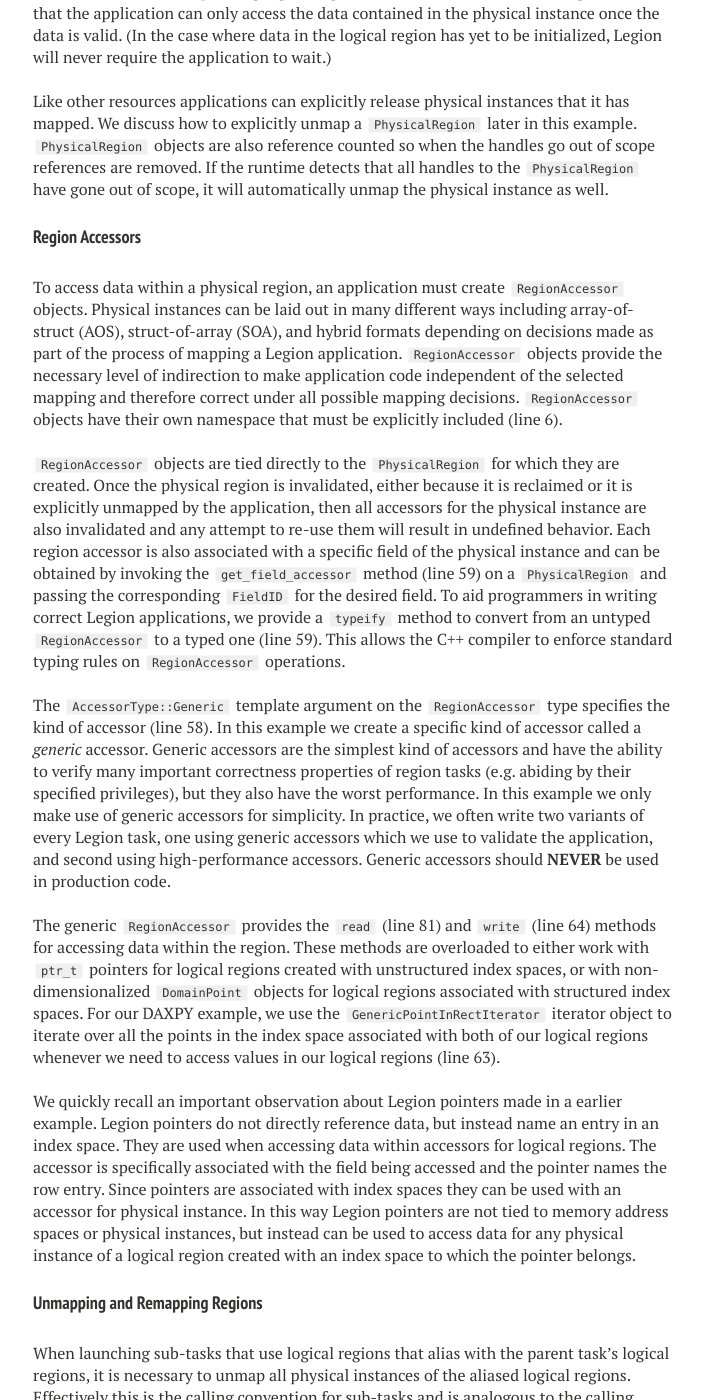
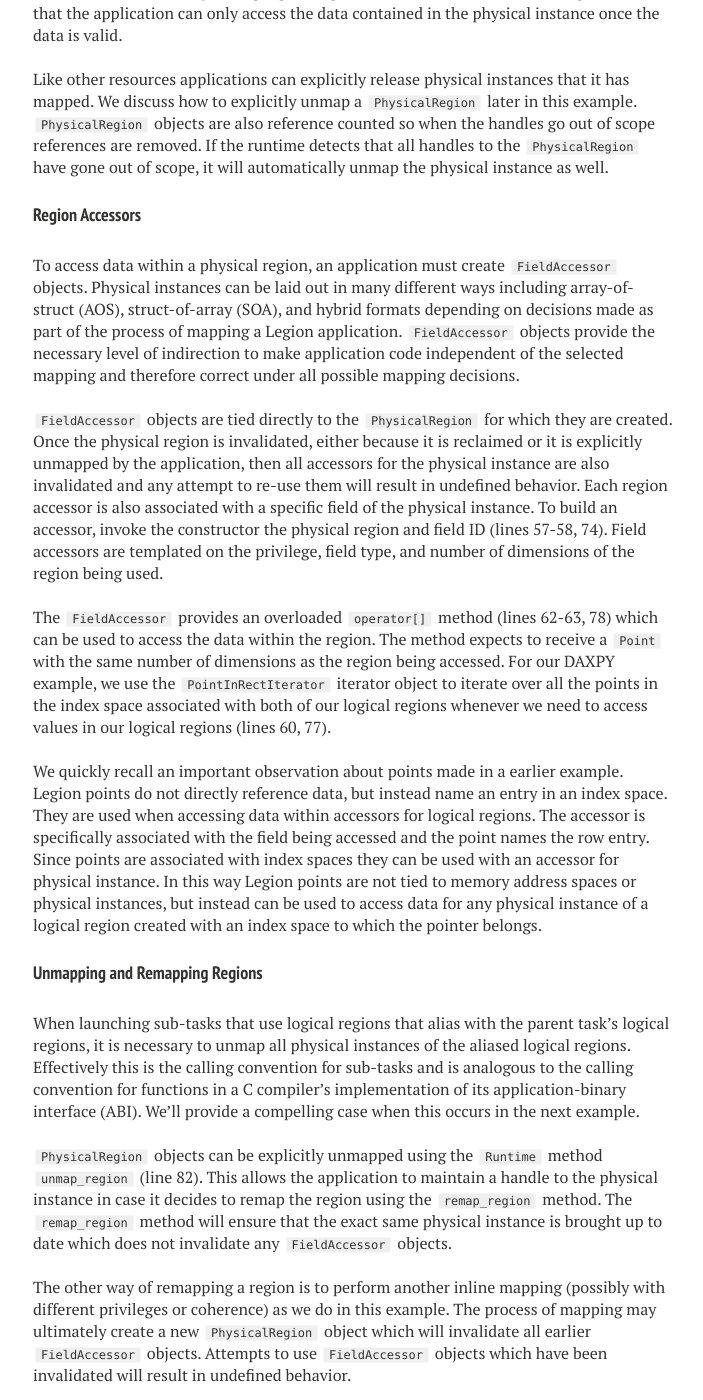
Before and after one commit to apryakhin/legion.stanford.edu, a Jekyll site: the page built from tutorial05.md, in a window 1280 px wide and 1400 px high, scrolled down 3031 px. Shown: the whole window, without its empty margins (287-990 px from the left). Built offline with Jekyll 4.4.1, drawn with Linux system fonts in a browser that asks for light colours; nearby versions of some CDN libraries; some of the changed text lies outside the part shown.

Commit message:
Update tutorial 5 text.

```diff
--- a/tutorial05.md
+++ b/tutorial05.md
@@ -66,27 +66,27 @@ To implement DAXPY we'll create two logical
 regions with a common index space. One logical
 region will store the inputs and the other
 will store the results. The input region will
-have two fields, one for storing the 'X' values
-and the other for storing the 'Y' values. The
-output region will have a single 'Z' field for
+have two fields, one for storing the `X` values
+and the other for storing the `Y` values. The
+output region will have a single `Z` field for
 storing the result of the DAXPY computation.
 
-On lines 31-33 we create a 1D `Rect` to describe
-the space of elements for our index space and
-then create a structured index space. We then
+On lines 31-32 we create a 1D `Rect` to describe
+the space of elements and
+use it to create an index space. We then
 create two field spaces: one for describing
-the two input fields (line 34) and one for
-describing the output (line 41). In the input
+the two input fields (line 33) and one for
+describing the output (line 40). In the input
 field space `input_fs` we allocate two fields
-with field IDs `FID_X` and `FID_Y` each with
-enough space for holding double precision values.
+with field IDs `FID_X` and `FID_Y` which each
+hold double-precision floating-point values.
 In the output field space `output_fs` we allocate
 a single field `FID_Z` for storing the result
 of the computation.
 
 After creating the two fields spaces and allocating
 fields, we create two logical regions each with
-the same index space (lines 47-48). The `input_lr`
+the same index space (lines 46-47). The `input_lr`
 and `output_lr` logical regions store the input
 and output logical regions respectively. We'll
 make use of the same region scheme throughout
@@ -105,9 +105,9 @@ data. Unlike logical regions which are abstractions
 for describing how data is organized and have no
 implied placement or layout in the memory hierarchy,
 physical instances will have an explicit placement
-and layout. The choice of placement and layout are
+and layout. (The choice of placement and layout are
 made by the mapping process which we cover in a
-later example. Physical instances that are created
+later example.) Physical instances that are created
 are represented by `PhysicalRegion` handles which
 we discuss in more detail momentarily.
 
@@ -130,9 +130,9 @@ productivity features primarily only appear in Regent.
 #### Inline Mappings ####
 
 We now introduce one way to create physical instances
-of logical regions using _inline mappings_ (we'll
+of logical regions using _inline mappings_. (We'll
 discuss other ways to create physical instances in
-coming examples). Inline mappings provide a mechanism
+coming examples.) Inline mappings provide a mechanism
 for a task to manifest a physical instance of
 a logical region directly inline as part of the task's
 execution. Performing an inline mapping will give
@@ -213,9 +213,7 @@ physical instance contains valid data for the
 corresponding logical region to maintain correctness.
 This guarantees that the application can only
 access the data contained in the physical instance
-once the data is valid. (In the case where data
-in the logical region has yet to be initialized,
-Legion will never require the application to wait.)
+once the data is valid.
 
 Like other resources applications can
 explicitly release physical instances that it
@@ -231,19 +229,17 @@ physical instance as well.
 #### Region Accessors ####
 
 To access data within a physical region,
-an application must create `RegionAccessor` objects.
+an application must create `FieldAccessor` objects.
 Physical instances can be laid out in many different
 ways including array-of-struct (AOS), struct-of-array
 (SOA), and hybrid formats depending on decisions
 made as part of the process of mapping a Legion
-application. `RegionAccessor` objects provide the
+application. `FieldAccessor` objects provide the
 necessary level of indirection to make application
 code independent of the selected mapping and therefore
 correct under all possible mapping decisions.
-`RegionAccessor` objects have their own namespace
-that must be explicitly included (line 6).
 
-`RegionAccessor` objects are tied directly to the
+`FieldAccessor` objects are tied directly to the
 `PhysicalRegion` for which they are created. Once
 the physical region is invalidated, either because
 it is reclaimed or it is explicitly unmapped by
@@ -251,54 +247,29 @@ the application, then all accessors for the physical
 instance are also invalidated and any attempt to
 re-use them will result in undefined behavior. Each
 region accessor is also associated with a specific
-field of the physical instance and can be obtained
-by invoking the `get_field_accessor` method (line 59)
-on a `PhysicalRegion` and passing the corresponding
-`FieldID` for the desired field. To aid programmers
-in writing correct Legion applications, we provide
-a `typeify` method to convert from an untyped
-`RegionAccessor` to a typed one (line 59). This allows
-the C++ compiler to enforce standard typing rules
-on `RegionAccessor` operations.
+field of the physical instance. To build an accessor, invoke the
+constructor the physical region and field ID (lines 57-58, 74). Field
+accessors are templated on the privilege, field type, and number of
+dimensions of the region being used.
 
-The `AccessorType::Generic` template argument on
-the `RegionAccessor` type specifies the kind of
-accessor (line 58). In this example we create a
-specific kind of accessor called a _generic_ accessor.
-Generic accessors are the simplest kind of accessors
-and have the ability to verify many important correctness
-properties of region tasks (e.g. abiding by their
-specified privileges), but they also have the worst
-performance. In this example we only make use of generic
-accessors for simplicity. In practice, we often write
-two variants of every Legion task, one using generic
-accessors which we use to validate the application,
-and second using high-performance accessors. Generic
-accessors should __NEVER__ be used in production code.
-
-The generic `RegionAccessor` provides the `read`
-(line 81) and `write` (line 64) methods for accessing
-data within the region. These methods are overloaded
-to either work with `ptr_t` pointers for logical regions
-created with unstructured index spaces, or with
-non-dimensionalized `DomainPoint` objects for logical
-regions associated with structured index spaces. For
-our DAXPY example, we use the `GenericPointInRectIterator`
-iterator object to iterate over all the points in the
-index space associated with both of our logical regions
-whenever we need to access values in our logical
-regions (line 63).
+The `FieldAccessor` provides an overloaded `operator[]` method (lines
+62-63, 78) which can be used to access the data within the region. The
+method expects to receive a `Point` with the same number of dimensions
+as the region being accessed. For our DAXPY example, we use the
+`PointInRectIterator` iterator object to iterate over all the points
+in the index space associated with both of our logical regions
+whenever we need to access values in our logical regions (lines 60, 77).
 
 We quickly recall an important observation about
-Legion pointers made in a earlier example. Legion
-pointers do not directly reference data, but instead
+points made in a earlier example. Legion
+points do not directly reference data, but instead
 name an entry in an index space. They are used when
 accessing data within accessors for logical regions.
 The accessor is specifically associated with the field
-being accessed and the pointer names the row entry.
-Since pointers are associated with index spaces they
+being accessed and the point names the row entry.
+Since points are associated with index spaces they
 can be used with an accessor for physical instance. In
-this way Legion pointers are not tied to memory address
+this way Legion points are not tied to memory address
 spaces or physical instances, but instead can be used
 to access data for any physical instance of a logical
 region created with an index space to which the pointer
@@ -316,12 +287,12 @@ application-binary interface (ABI). We'll provide a compelling
 case when this occurs in the next example.
 
 `PhysicalRegion` objects can be explicitly unmapped using the
-`HighLevelRuntime` method `unmap_region` (line 87). This allows
+`Runtime` method `unmap_region` (line 82). This allows
 the application to maintain a handle to the physical instance
 in case it decides to remap the region using the
 `remap_region` method. The `remap_region` method will
 ensure that the exact same physical instance is brought
-up to date which does not invalidate any `RegionAccessor`
+up to date which does not invalidate any `FieldAccessor`
 objects.
 
 The other way of remapping a region is to perform
@@ -329,7 +300,7 @@ another inline mapping (possibly with different
 privileges or coherence) as we do in this example.
 The process of mapping may ultimately create a new
 `PhysicalRegion` object which will invalidate all earlier
-`RegionAccessor` objects. Attempts to use `RegionAccessor`
+`FieldAccessor` objects. Attempts to use `FieldAccessor`
 objects which have been invalidated will result
 in undefined behavior.
 
@@ -337,49 +308,49 @@ in undefined behavior.
 
 Having covered the initial components for constructing a
 Legion DAXPY application, we can now describe the overall
-structure of the application. Lines 21-29 handle command
+structure of the application. Lines 20-28 handle command
 line arguments and allow programmers to deviate from the
-default number of elements by passing a "-n" flag with
+default number of elements by passing a `-n` flag with
 the new number of elements to use when creating our
 index space. The application then creates the index space,
-field spaces, and logical regions (lines 31-48). The
+field spaces, and logical regions (lines 31-47). The
 fields for each of the two field spaces are allocated
-in lines 36-39 and 43-45.
+in lines 35-38 and 42-44.
 
-After the primary resources for DAXPY are setup, we
+After the primary resources for DAXPY have been set up, we
 first map a physical instance of input region by
-performing an inline mapping (lines 50-56). Using
+performing an inline mapping (lines 49-55). Using
 the physical instance that is created we create
 accessors for both of the fields in the `input_lr`
-logical region (lines 58-61)and iterate over all the
+logical region (lines 57-58) and iterate over all the
 points in the index space to initialize all entries for
-both fields with random numbers (lines 63-66).
+both fields with random numbers (lines 60-64).
 
 Having all the necessary data in the input logical
 region, we then map the output logical region using
-another inline mapping (lines 68-72) and then
-create a region accessor (lines 74-75, note we do
-not explicitly wait for the `RegionAccessor` but
+another inline mapping (lines 66-70) and then
+create a region accessor (lines 74, note we do
+not explicitly wait for the `FieldAccessor` but
 instead wait for the runtime to do it for us when
 creating the accessor). Having mapping physical instances
 of both logical regions, we then perform the DAXPY
 computation using a single iterator over the single
 index space used to create both logical regions
-(lines 78-83).
+(lines 77-78).
 
 When the DAXPY computation is complete, we then
 unmap the `PhysicalRegion` for the output logical
 region and remap it using a new inline mapping
-(lines 88-91) to illustrate changing the mapping
+(lines 82-85) to illustrate changing the mapping
 privileges from `WRITE_DISCARD` to `READ_ONLY`.
 Note that because we performed a new inline
 mapping instead of calling `remap_region` we
-had to create a new `RegionAccessor` since it
+had to create a new `FieldAccessor` since it
 was possible we received a new physical instance
-(line 91). We then check the results of our
+(line 87). We then check the results of our
 DAXPY computation to make sure they are correct
-and report the result (lines 93-103). Finally,
-we clean up our resources (lines 107-111).
+and report the result (lines 89-100). Finally,
+we clean up our resources (lines 102-106).
 
 Next Example: [Privileges](/tutorial/privileges.html)
 Previous Example: [Logical Regions](/tutorial/logical_regions.html)
```
Also changed, not shown: other parts of tutorial05.md (+6 -6 lines).
